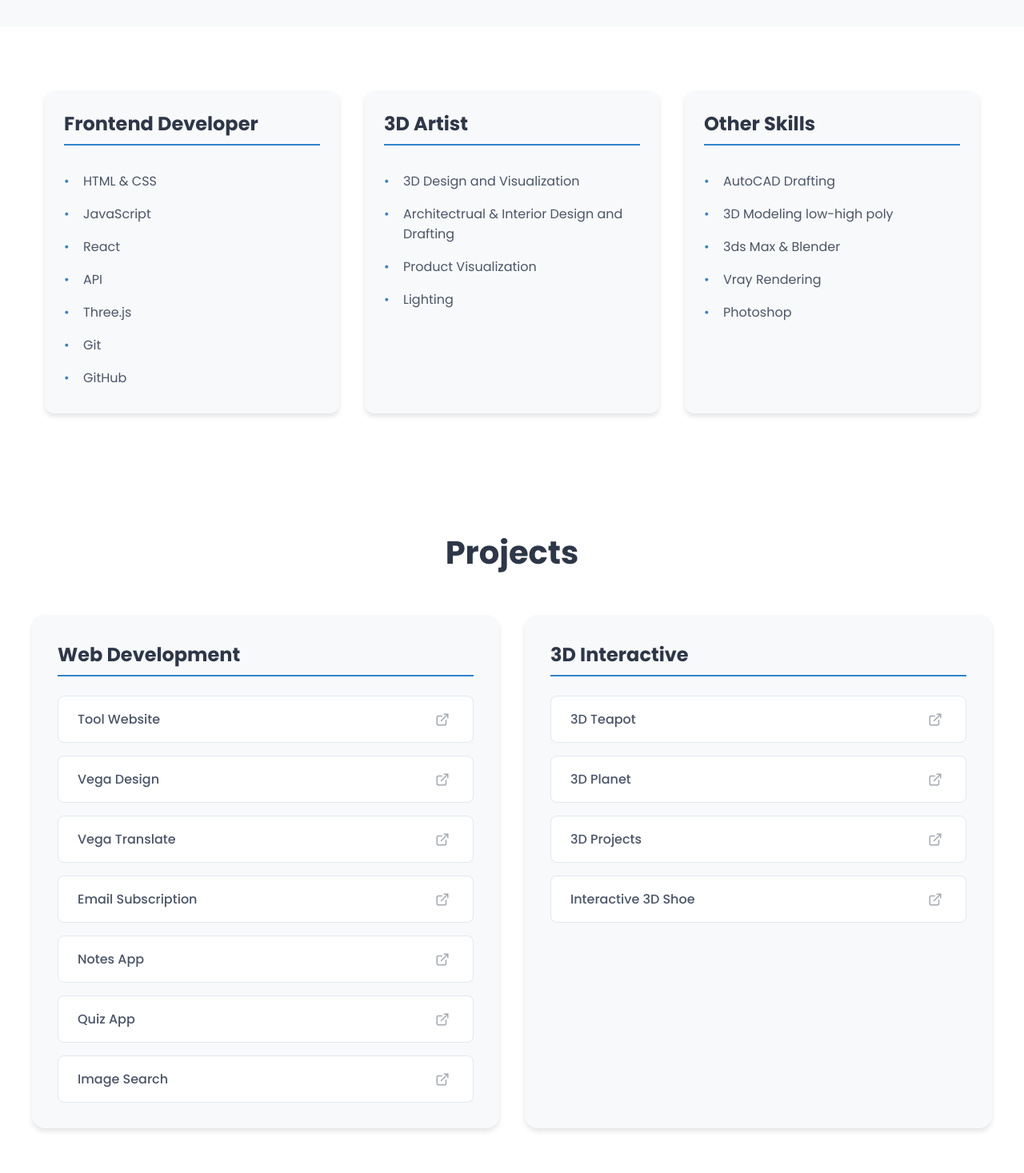
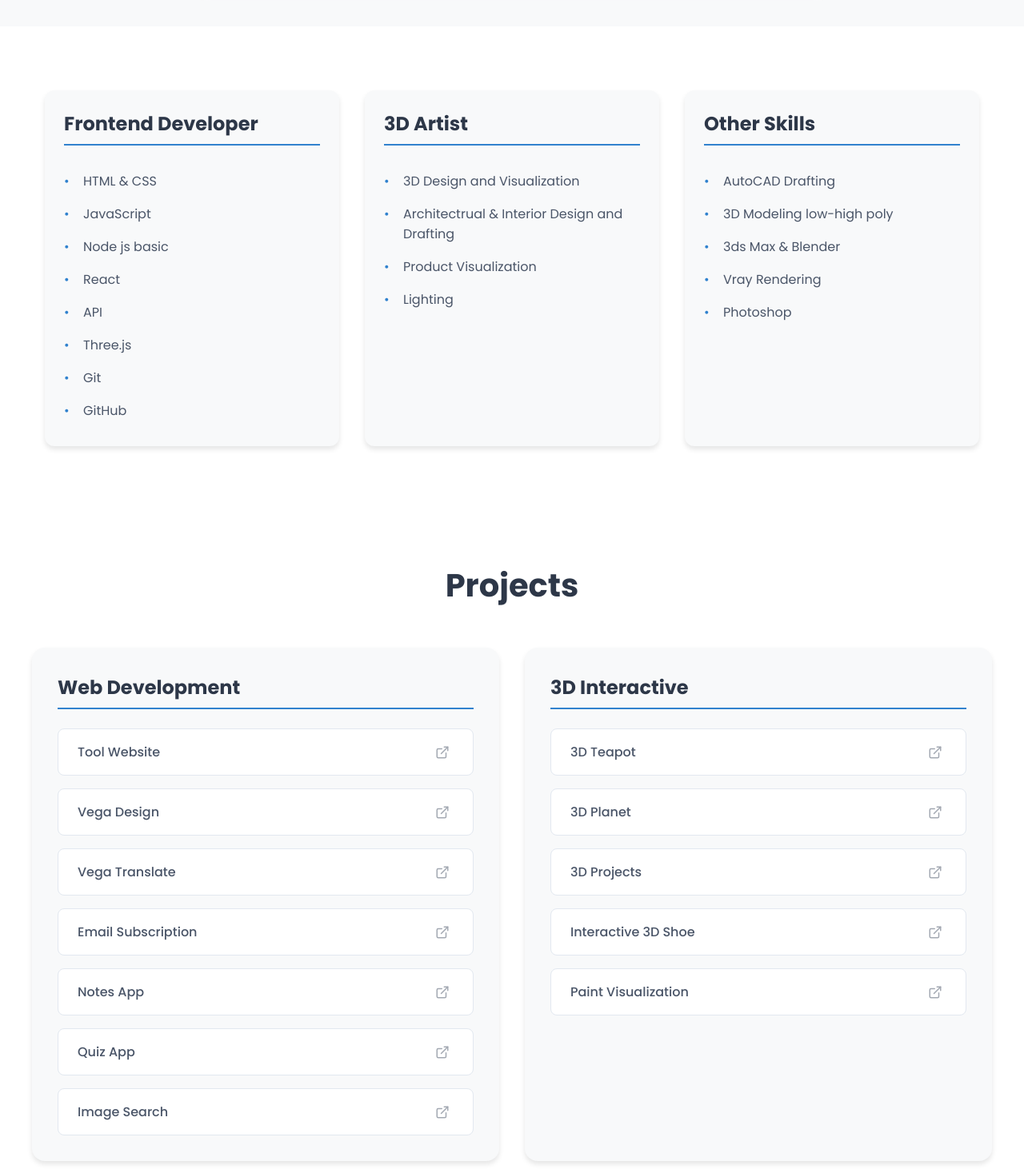
Before and after one commit to thyagarajsalome/frontend, a React (Vite) app: page / in a window 1280 px wide. Shown: the part 516-1983 px from the top of the page at 80% size. Built offline with nearby package versions, Linux system fonts and the light colour scheme.

Commit message:
paint viz added

```diff
--- a/src/assets/components/Projects/Projects.jsx
+++ b/src/assets/components/Projects/Projects.jsx
@@ -51,6 +51,10 @@ const Projects = () => {
         title: "Interactive 3D Shoe",
         url: "https://interactive-3dshoe.vercel.app/",
       },
+      {
+        title: "Paint Visualization",
+        url: "https://toolwebsite.in/PaintVisualization.html",
+      },
     ],
   };
 
--- a/src/assets/components/Skills/Skills.jsx
+++ b/src/assets/components/Skills/Skills.jsx
@@ -10,6 +10,7 @@ const Skills = () => {
           <ul className="skills-list">
             <li className="skill-item">HTML & CSS</li>
             <li className="skill-item">JavaScript</li>
+            <li className="skill-item">Node js basic</li>
             <li className="skill-item">React</li>
             <li className="skill-item">API</li>
             <li className="skill-item">Three.js</li>
```
